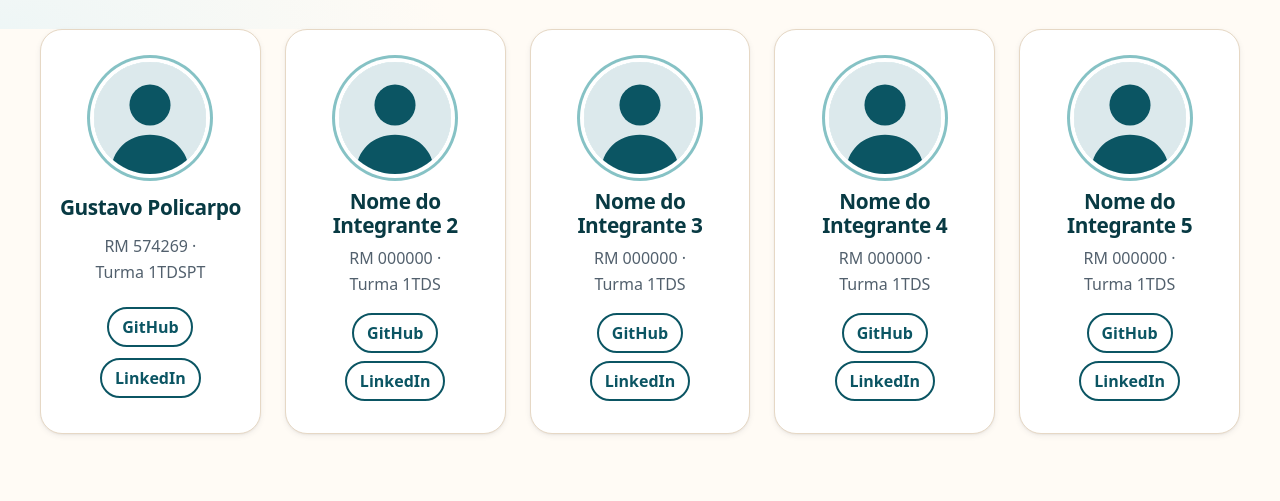
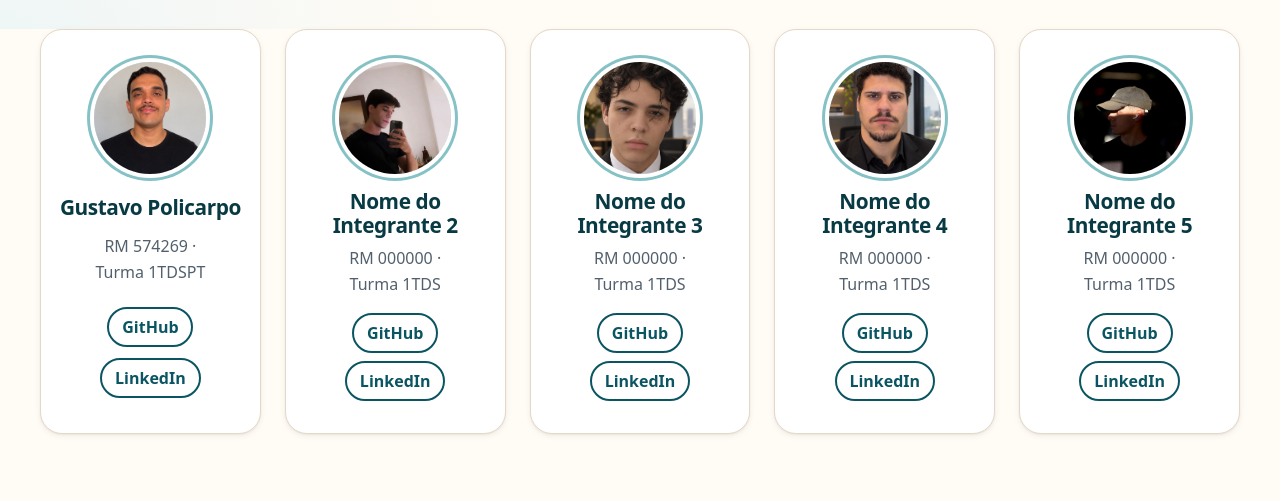
Before and after one commit to policarpogustavo/petalerta, a plain HTML site: page integrantes.html in a window 1280 px wide. Shown: the part 299-800 px from the top of the page. Drawn offline with Linux system fonts and the light colour scheme; a web font is replaced by a local one.

Commit message:
Adiciona fotos dos integrantes

```diff
--- a/integrantes.html
+++ b/integrantes.html
@@ -63,7 +63,7 @@
             <div class="container">
                 <ul class="grade grade--equipe">
                     <li class="cartao integrante">
-                        <img class="integrante__foto" src="assets/images/avatar.svg" alt="Foto de perfil ilustrativa"
+                        <img class="integrante__foto" src="assets/participantes.img/Gustavo.jpeg" alt="Foto de perfil ilustrativa"
                             width="112" height="112">
                         <h2>Gustavo Policarpo</h2>
                         <p class="integrante__dados">RM 574269 · Turma 1TDSPT</p>
@@ -76,9 +76,8 @@
                                     rel="noopener">LinkedIn</a></li>
                         </ul>
                     </li>
-                    <!-- TROCAR: dados do integrante 2 -->
                     <li class="cartao integrante">
-                        <img class="integrante__foto" src="assets/images/avatar.svg" alt="Foto de perfil ilustrativa"
+                        <img class="integrante__foto" src="assets/participantes.img/Bruno.jpeg" alt="Foto de perfil ilustrativa"
                             width="112" height="112">
                         <h2>Nome do Integrante 2</h2>
                         <p class="integrante__dados">RM 000000 · Turma 1TDS</p>
@@ -89,9 +88,8 @@
                                     target="_blank" rel="noopener">LinkedIn</a></li>
                         </ul>
                     </li>
-                    <!-- TROCAR: dados do integrante 3 -->
                     <li class="cartao integrante">
-                        <img class="integrante__foto" src="assets/images/avatar.svg" alt="Foto de perfil ilustrativa"
+                        <img class="integrante__foto" src="assets/participantes.img/Guilherme.jpeg" alt="Foto de perfil ilustrativa"
                             width="112" height="112">
                         <h2>Nome do Integrante 3</h2>
                         <p class="integrante__dados">RM 000000 · Turma 1TDS</p>
@@ -102,9 +100,8 @@
                                     target="_blank" rel="noopener">LinkedIn</a></li>
                         </ul>
                     </li>
-                    <!-- TROCAR: dados do integrante 4 -->
                     <li class="cartao integrante">
-                        <img class="integrante__foto" src="assets/images/avatar.svg" alt="Foto de perfil ilustrativa"
+                        <img class="integrante__foto" src="assets/participantes.img/Marcos.jpeg" alt="Foto de perfil ilustrativa"
                             width="112" height="112">
                         <h2>Nome do Integrante 4</h2>
                         <p class="integrante__dados">RM 000000 · Turma 1TDS</p>
@@ -115,9 +112,8 @@
                                     target="_blank" rel="noopener">LinkedIn</a></li>
                         </ul>
                     </li>
-                    <!-- TROCAR: dados do integrante 5 -->
                     <li class="cartao integrante">
-                        <img class="integrante__foto" src="assets/images/avatar.svg" alt="Foto de perfil ilustrativa"
+                        <img class="integrante__foto" src="assets/participantes.img/Samuel.jpeg" alt="Foto de perfil ilustrativa"
                             width="112" height="112">
                         <h2>Nome do Integrante 5</h2>
                         <p class="integrante__dados">RM 000000 · Turma 1TDS</p>
```
Also changed, not shown: assets/participantes.img/Bruno.jpeg (added), assets/participantes.img/Guilherme.jpeg (added), assets/participantes.img/Gustavo.jpeg (added), assets/participantes.img/Marcos.jpeg (added), assets/participantes.img/Samuel.jpeg (added), 1 other file.
